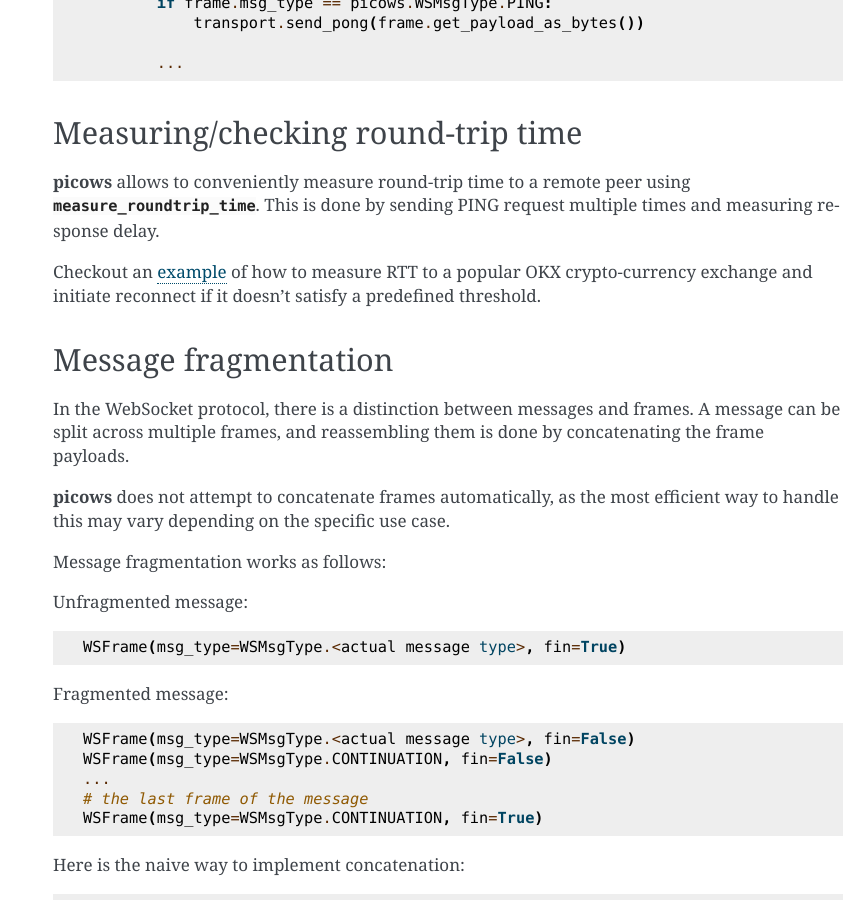
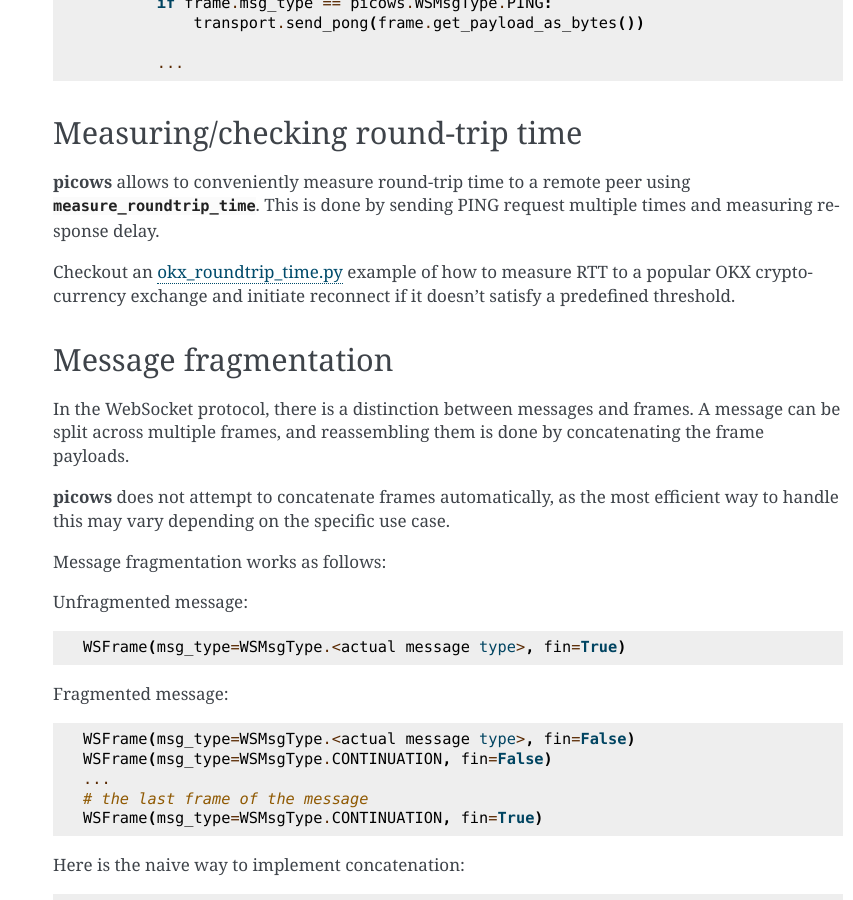
Before and after one commit to tarasko/picows, a Sphinx documentation site: the page built from docs/source/guides.rst, in a window 1280 px wide and 900 px high, scrolled down 1792 px. Shown: the whole window, without its empty margins (427-1280 px from the left). Built offline with Sphinx 7.4.7, drawn with Linux system fonts in a browser that asks for light colours; some of the changed text lies outside the part shown.

Commit message:
Fix docs

```diff
--- a/docs/source/guides.rst
+++ b/docs/source/guides.rst
@@ -93,8 +93,8 @@ Measuring/checking round-trip time
 :any:`measure_roundtrip_time`. This is done by sending PING request multiple
 times and measuring response delay.
 
-Checkout an `example <https://raw.githubusercontent.com/tarasko/picows/master/examples/okx_roundtrip_time.py>`_
-of how to measure RTT to a popular OKX crypto-currency exchange and initiate
+Checkout an `okx_roundtrip_time.py <https://raw.githubusercontent.com/tarasko/picows/master/examples/okx_roundtrip_time.py>`_
+example of how to measure RTT to a popular OKX crypto-currency exchange and initiate
 reconnect if it doesn't satisfy a predefined threshold.
 
 Message fragmentation
@@ -239,6 +239,7 @@ You may use any available way to set log level to PICOWS_DEBUG_LL (=9) to enable
 debug logging.
 
 .. code-block:: python
+
     # Either set global log level
     logging.basicConfig(level=picows.PICOWS_DEBUG_LL)
     # Or set picows logger log level only
```
Also changed, not shown: other parts of docs/source/guides.rst (+1 -1 lines).
